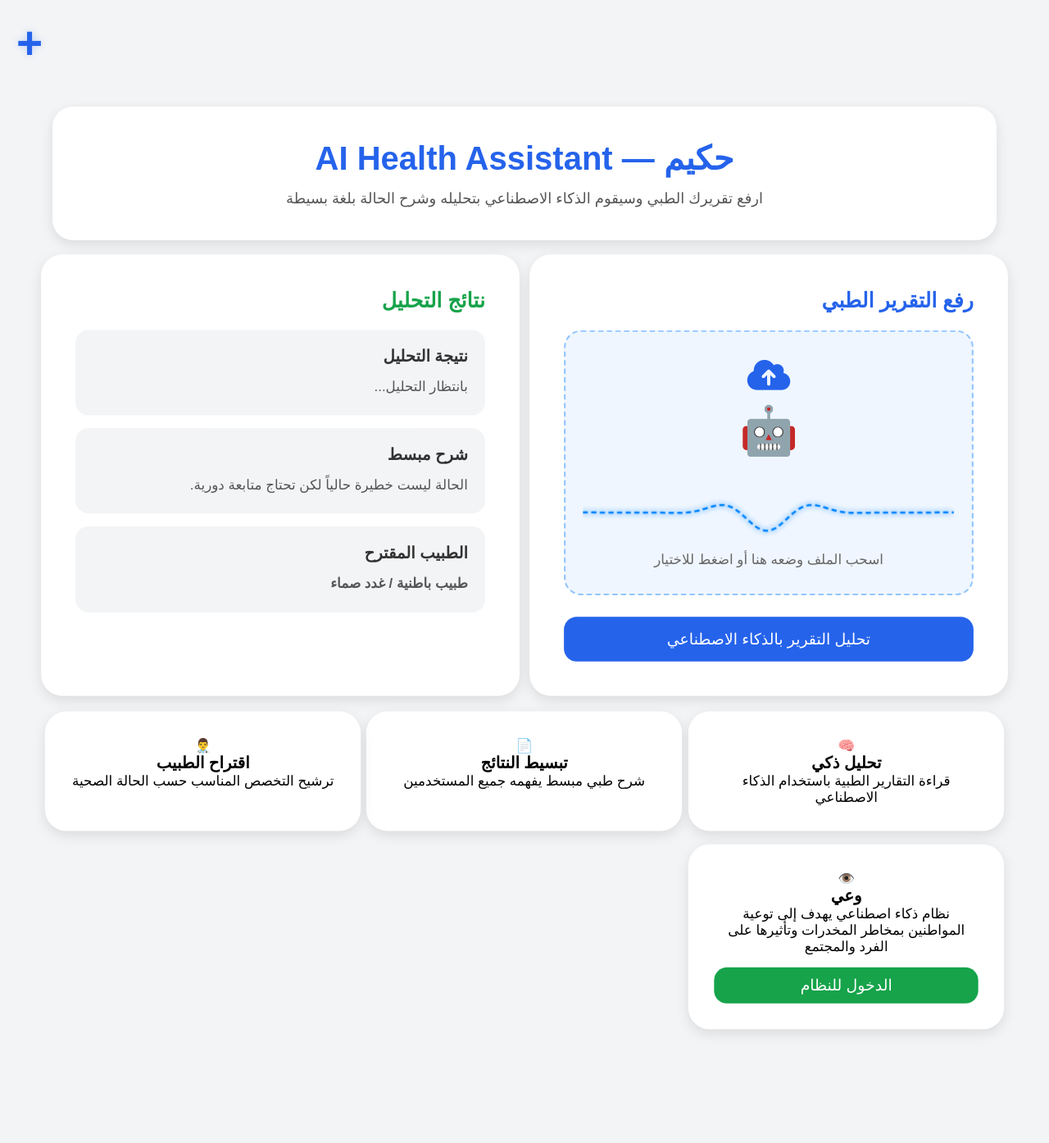
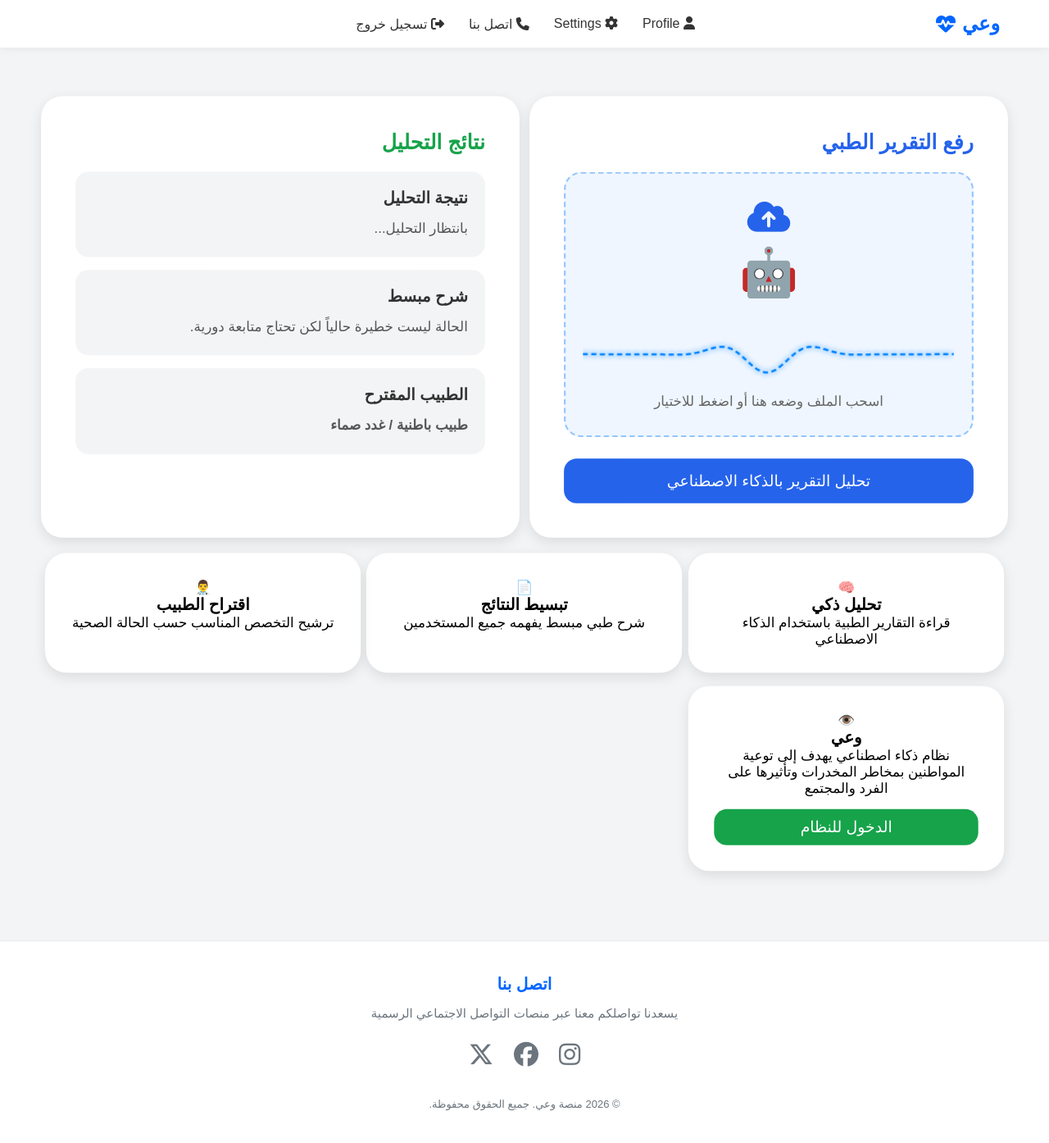
Before and after one commit to samerzagibeh/hakeemm, a website: page home.html in a window 1280 px wide. Shown: the whole page at 82% size. Before the commit the page ends 1280 px from the top, so only its background shows below. Drawn offline with Linux system fonts and the light colour scheme.

Commit message:
Update home.html

```diff
--- a/home.html
+++ b/home.html
@@ -1,205 +1,221 @@
 <!DOCTYPE html>
-
 <html lang="ar" dir="rtl">
-
 <head>
     <meta charset="UTF-8">
     <meta name="viewport" content="width=device-width, initial-scale=1.0">
-    <title>حكيم - AI Health Assistant</title>
+    <title>وعي - AI Health Assistant</title>
 
-
-<link rel="stylesheet" href="style.css">
-
-<link rel="stylesheet"
-    href="https://cdnjs.cloudflare.com/ajax/libs/font-awesome/6.5.1/css/all.min.css">
+    <!-- الملفات الخارجية -->
+    <link rel="stylesheet" href="style.css">
+    <link rel="stylesheet" href="https://cdnjs.cloudflare.com/ajax/libs/font-awesome/6.5.1/css/all.min.css">
     <link rel="stylesheet" href="dark-mode.css">
 
+    <!-- التنسيقات الإضافية للـ Footer والتمرير السلس -->
+    <style>
+        /* تفعيل التمرير السلس للأسفل بانسيابية */
+        html {
+            scroll-behavior: smooth;
+        }
 
+        :root {
+            --footer-bg: #ffffff;
+            --border-color: #e9ecef;
+            --text-muted: #6c757d;
+            --primary-blue: #0066ff;
+        }
+
+        body.dark-mode {
+            --footer-bg: #1a1a1a;
+            --border-color: #2d2d2d;
+            --text-muted: #a0a0a0;
+        }
+
+        /* تنسيق الـ Footer */
+        .main-footer {
+            background-color: var(--footer-bg);
+            border-top: 1px solid var(--border-color);
+            padding: 40px 20px;
+            margin-top: 60px;
+            text-align: center;
+            font-family: sans-serif;
+            transition: background 0.3s, border-color 0.3s;
+        }
+
+        .footer-content {
+            max-width: 1200px;
+            margin: 0 auto;
+            display: flex;
+            flex-direction: column;
+            align-items: center;
+            gap: 15px;
+        }
+
+        .footer-content h3 {
+            color: var(--primary-blue);
+            font-size: 20px;
+        }
+
+        .footer-content p {
+            color: var(--text-muted);
+            font-size: 15px;
+        }
+
+        /* أيقونات التواصل الاجتماعي */
+        .social-links {
+            display: flex;
+            gap: 25px;
+            margin: 10px 0;
+        }
+
+        .social-links a {
+            font-size: 30px;
+            color: var(--text-muted);
+            transition: transform 0.3s, color 0.3s;
+            text-decoration: none;
+        }
+
+        /* تأثير الألوان عند تمرير الماوس */
+        .social-links a.instagram:hover {
+            color: #e1306c;
+            transform: scale(1.15);
+        }
+
+        .social-links a.facebook:hover {
+            color: #1877f2;
+            transform: scale(1.15);
+        }
+
+        .social-links a.twitter:hover {
+            color: #1da1f2; /* لون منصة X / Twitter */
+            transform: scale(1.15);
+        }
+
+        .copyright {
+            font-size: 13px !important;
+            margin-top: 10px;
+        }
+    </style>
 </head>
-
-</style>
 <body>
 
+<!-- شريط التنقل العلوي المحدث -->
+<nav class="navbar">
+    <div class="nav-container">
+
+        <!-- اليمين: الشعار والهوية -->
+        <a href="#" class="nav-logo">
+            <span>وعي</span>
+            <i class="fa-solid fa-heart-pulse"></i>
+        </a>
+
+        <!-- المنتصف: الروابط الجديدة -->
+        <ul class="nav-links">
+            <li><a href="profile.html"><i class="fas fa-user"></i> Profile</a></li>
+            <li><a href="setting.html"><i class="fas fa-cog"></i> Settings</a></li>
+            <!-- تم ربط الرابط بمعرّف الـ Footer الأسفل (#contactSection) -->
+            <li><a href="#contactSection"><i class="fas fa-phone"></i> اتصل بنا</a></li>
+            <li><a href="#" onclick="logout()"><i class="fas fa-sign-out-alt"></i> تسجيل خروج</a></li>
+        </ul>
+
+        <!-- تم ترك الجانب الأيسر فارغاً ليعطي توازناً بصرياً ممتازاً مع بقاء الروابط في المنتصف -->
+        <div style="width: 80px;"></div>
+
+    </div>
+</nav>
 
 <div class="container">
 
-    <div class="header">
-        <h1>حكيم — AI Health Assistant</h1>
-
-        <p>
-            ارفع تقريرك الطبي وسيقوم الذكاء الاصطناعي بتحليله
-            وشرح الحالة بلغة بسيطة
-        </p>
-    </div>
-
     <div class="main-section">
-
         <!-- رفع التقرير -->
-
         <div class="card">
-
             <h2>رفع التقرير الطبي</h2>
-
             <div class="upload-box" id="drop-area">
-
                 <i class="fa-solid fa-cloud-arrow-up"></i>
-
-                <div class="robot-animation">
-                    🤖
-                </div>
-
+                <div class="robot-animation">🤖</div>
                 <div class="heartbeat-container">
                     <canvas id="heartbeatCanvas"></canvas>
                 </div>
-
-                <p>
-                    اسحب الملف وضعه هنا أو اضغط للاختيار
-                </p>
-
-                <input
-                    type="file"
-                    id="fileInput"
-                    accept=".pdf,.jpg,.jpeg,.png"
-                    hidden>
-
+                <p>اسحب الملف وضعه هنا أو اضغط للاختيار</p>
+                <input type="file" id="fileInput" accept=".pdf,.jpg,.jpeg,.png" hidden>
             </div>
-
-            <button onclick="analyzeReport()">
-                تحليل التقرير بالذكاء الاصطناعي
-            </button>
-
+            <button onclick="analyzeReport()">تحليل التقرير بالذكاء الاصطناعي</button>
         </div>
 
         <!-- النتائج -->
-
         <div class="card">
-
-            <h2 class="green">
-                نتائج التحليل
-            </h2>
-
+            <h2 class="green">نتائج التحليل</h2>
             <div class="result-box" id="result">
-
                 <h3>نتيجة التحليل</h3>
-
-                <p>
-                    بانتظار التحليل...
-                </p>
-
+                <p>بانتظار التحليل...</p>
             </div>
-
             <div class="result-box">
-
                 <h3>شرح مبسط</h3>
-
-                <p id="explanation">
-                    الحالة ليست خطيرة حالياً لكن تحتاج متابعة دورية.
-                </p>
-
+                <p id="explanation">الحالة ليست خطيرة حالياً لكن تحتاج متابعة دورية.</p>
             </div>
-
             <div class="result-box">
-
                 <h3>الطبيب المقترح</h3>
-
-                <p class="doctor" id="doctor">
-                    طبيب باطنية / غدد صماء
-                </p>
-
+                <p class="doctor" id="doctor">طبيب باطنية / غدد صماء</p>
             </div>
-
         </div>
-
     </div>
 
-   <div class="menu-container">
-    <button id="menuBtn" class="menu-btn">+</button>
-
-    <div class="menu-items" id="menuItems">
-         <a href="#"><i class="fas fa-user"></i> Profile</a>
-        <a href="setting.html">
-    <i class="fas fa-cog"></i> Settings
-</a>
-        <a href="#"><i class="fas fa-phone"></i> اتصل بنا</a>
-       <a href="#" onclick="logout()">
-    <i class="fas fa-sign-out-alt"></i> تسجيل خروج
-</a>
-    </div>
-</div>
     <div class="features">
-
         <div class="feature-card">
-
             <div class="icon">🧠</div>
-
             <h3>تحليل ذكي</h3>
-
-            <p>
-                قراءة التقارير الطبية باستخدام الذكاء الاصطناعي
-            </p>
-
+            <p>قراءة التقارير الطبية باستخدام الذكاء الاصطناعي</p>
         </div>
-
         <div class="feature-card">
-
             <div class="icon">📄</div>
-
             <h3>تبسيط النتائج</h3>
-
-            <p>
-                شرح طبي مبسط يفهمه جميع المستخدمين
-            </p>
-
+            <p>شرح طبي مبسط يفهمه جميع المستخدمين</p>
         </div>
-
         <div class="feature-card">
-
             <div class="icon">👨‍⚕️</div>
-
             <h3>اقتراح الطبيب</h3>
-
-            <p>
-                ترشيح التخصص المناسب حسب الحالة الصحية
-            </p>
-
+            <p>ترشيح التخصص المناسب حسب الحالة الصحية</p>
         </div>
-
         <div class="feature-card">
-
             <div class="icon">👁️</div>
-
             <h3>وعي</h3>
-
-            <p>
-                نظام ذكاء اصطناعي يهدف إلى توعية المواطنين
-                بمخاطر المخدرات وتأثيرها على الفرد والمجتمع
-            </p>
-
-            <button
-                class="wa3i-btn"
-                onclick="window.location.href='wa3i.html'">
-
-                الدخول للنظام
-
-            </button>
-
+            <p>نظام ذكاء اصطناعي يهدف إلى توعية المواطنين بمخاطر المخدرات وتأثيرها على الفرد والمجتمع</p>
+            <button class="wa3i-btn" onclick="window.location.href='wa3i.html'">الدخول للنظام</button>
         </div>
-
     </div>
 
 </div>
 
+<!-- الـ Footer المضاف في أسفل الصفحة -->
+<footer class="main-footer" id="contactSection">
+    <div class="footer-content">
+        <h3>اتصل بنا</h3>
+        <p>يسعدنا تواصلكم معنا عبر منصات التواصل الاجتماعي الرسمية</p>
+
+        <!-- أزرار التواصل الاجتماعي مع الأيقونات والتأثيرات الحركية -->
+        <div class="social-links">
+            <a href="https://instagram.com" target="_blank" class="instagram" title="انستغرام">
+                <i class="fab fa-instagram"></i>
+            </a>
+            <a href="https://facebook.com" target="_blank" class="facebook" title="فيسبوك">
+                <i class="fab fa-facebook"></i>
+            </a>
+            <a href="https://twitter.com" target="_blank" class="twitter" title="إكس / تويتر">
+                <i class="fab fa-x-twitter"></i>
+            </a>
+        </div>
+
+        <p class="copyright">&copy; 2026 منصة وعي. جميع الحقوق محفوظة.</p>
+    </div>
+</footer>
+
+<!-- السكربتات -->
 <script src="script.js"></script>
-
+<script src="darkmode.js"></script>
 
 <script>
-
-
 if (localStorage.getItem("darkMode") === "on") {
     document.body.classList.add("dark-mode");
 }
-
 </script>
 </body>
-
 </html>
```
